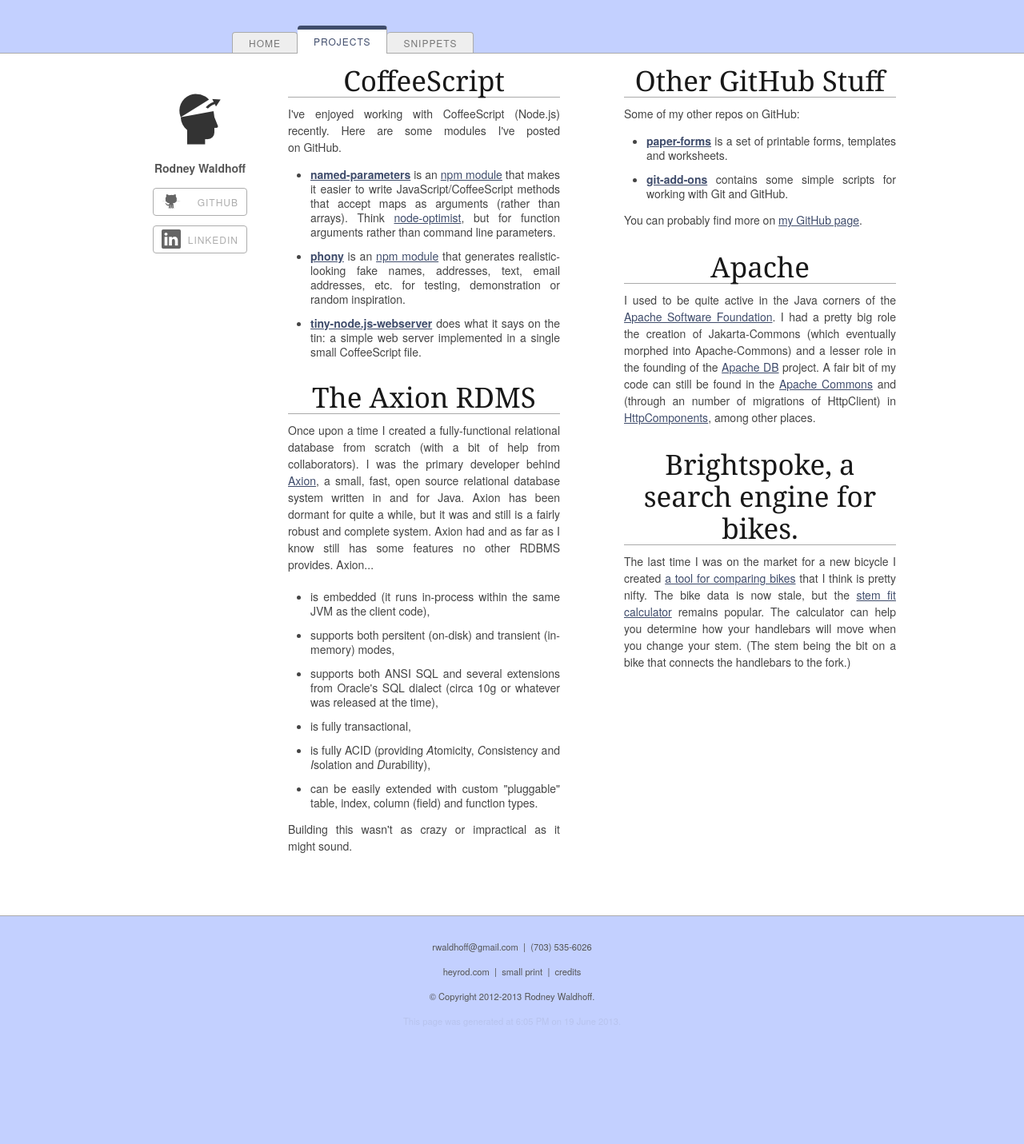
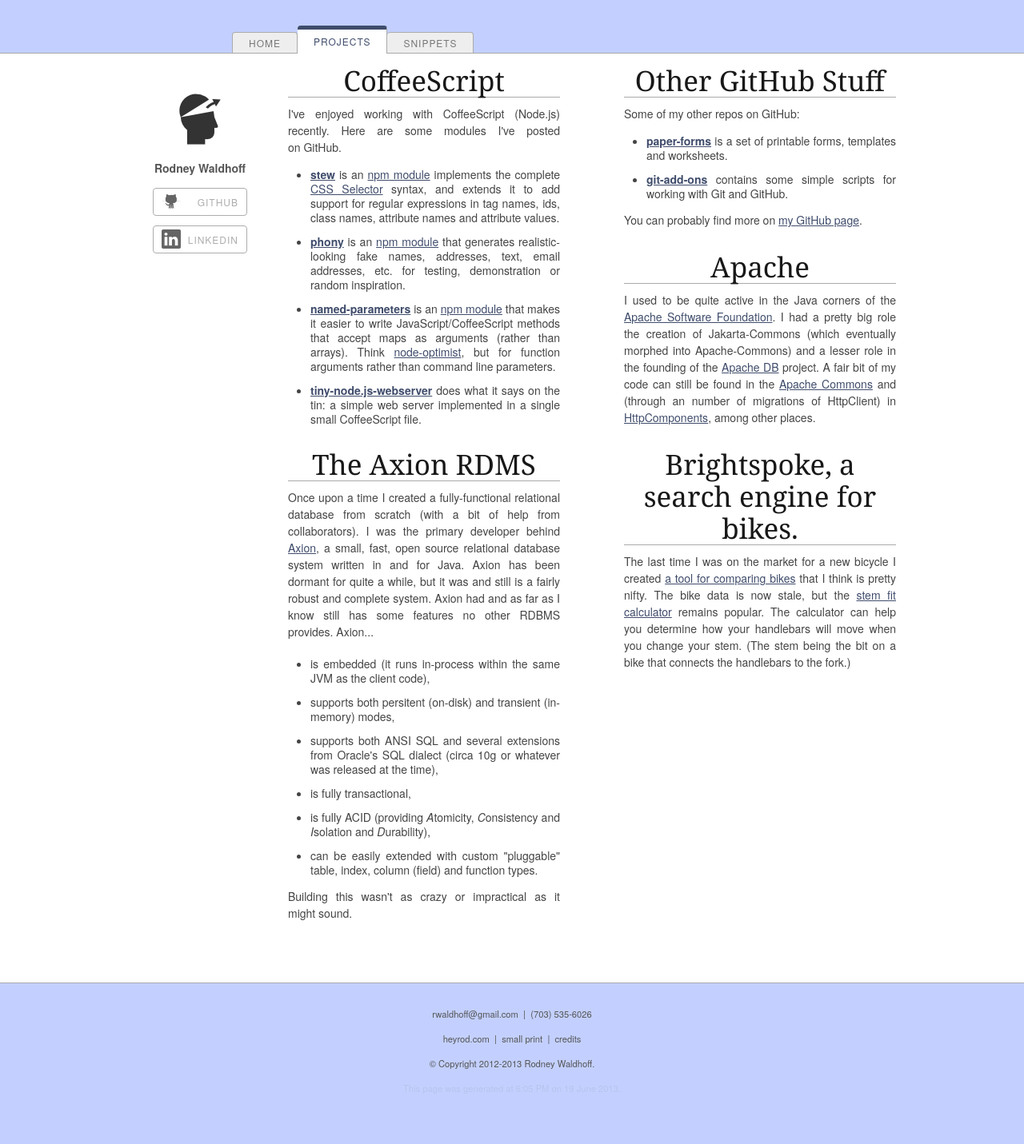
Before and after one commit to rodw/rodw.github.com, a Jekyll site: the page built from project/index.html, in a window 1280 px wide. Shown: the whole page at 80% size. Built offline with Jekyll 4.4.1, drawn with Linux system fonts in a browser that asks for light colours; Markdown is read by kramdown in place of the engine named in the settings; before the commit the page ends 1347 px from its top, so only the background shows below that.

Commit message:
add stew to project list

```diff
--- a/project/index.html
+++ b/project/index.html
@@ -12,8 +12,9 @@ tweaks:
       <hr class="half-bottom remove-top"/>
       <div>I've enjoyed working with CoffeeScript (Node.js) recently. Here are some modules I've posted on&nbsp;GitHub.</div>
       <ul class="square">
-        <li><b><a href="https://github.com/rodw/named-parameters">named-parameters</a></b> is an <a href="http://search.npmjs.org/#/named-parameters">npm module</a> that makes it easier to write JavaScript/CoffeeScript methods that accept maps as arguments (rather than arrays).  Think <a href="https://github.com/substack/node-optimist/">node-optimist</a>, but for function arguments rather than command line parameters.</li>
-        <li><b><a href="https://github.com/rodw/phony">phony</a></b> is an <a href="http://search.npmjs.org/#/phony">npm module</a> that generates realistic-looking fake names, addresses, text, email addresses, etc. for testing, demonstration or random inspiration.</li>
+        <li><b><a href="https://github.com/rodw/stew">stew</a></b> is an <a href="https://npmjs.org/package/stew-select">npm module</a> implements the complete <a href="http://www.w3.org/TR/CSS2/selector.html">CSS Selector</a> syntax, and extends it to add support for regular expressions in tag names, ids, class names, attribute names and attribute values.</li>
+        <li><b><a href="https://github.com/rodw/phony">phony</a></b> is an <a href="https://npmjs.org/package/phony">npm module</a> that generates realistic-looking fake names, addresses, text, email addresses, etc. for testing, demonstration or random inspiration.</li>
+        <li><b><a href="https://github.com/rodw/named-parameters">named-parameters</a></b> is an <a href="https://npmjs.org/package/named-parameters">npm module</a> that makes it easier to write JavaScript/CoffeeScript methods that accept maps as arguments (rather than arrays).  Think <a href="https://github.com/substack/node-optimist/">node-optimist</a>, but for function arguments rather than command line parameters.</li>
         <li><b><a href="https://github.com/rodw/tiny-node.js-webserver">tiny-node.js-webserver</a></b> does what it says on the tin: a simple web server implemented in a single small CoffeeScript file.</li>
       </ul>
     </div>
```
